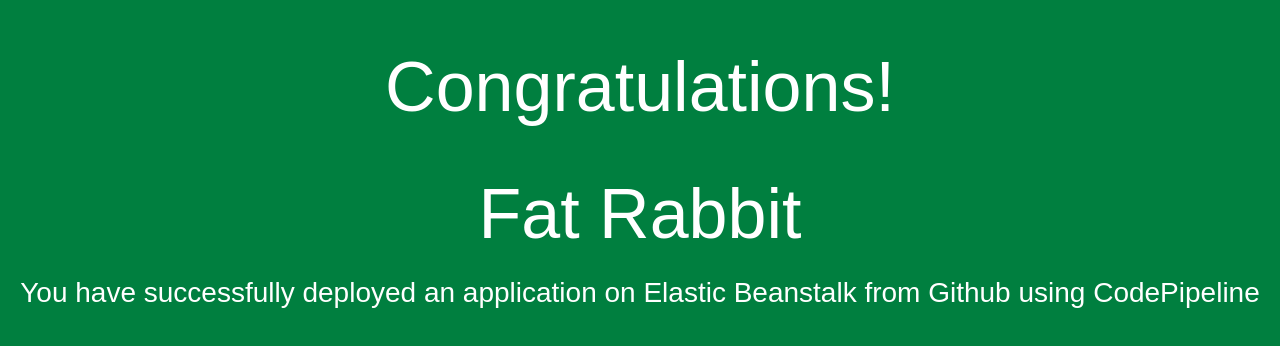
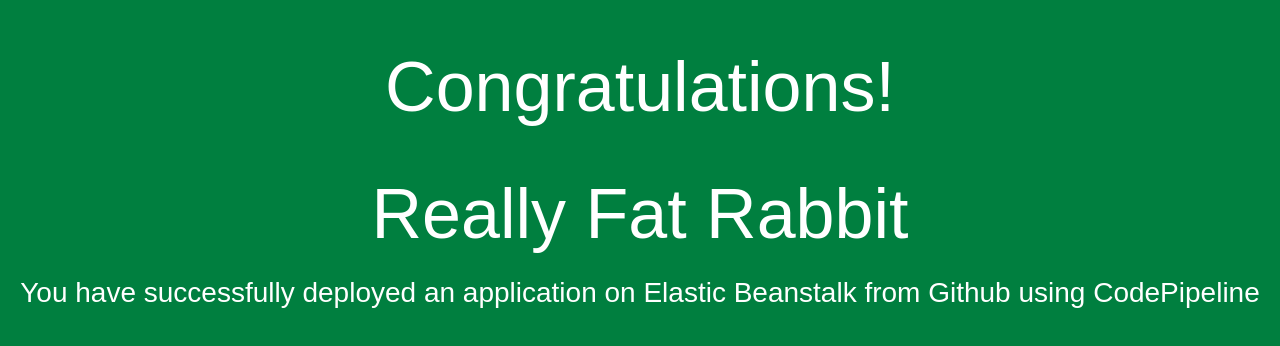
Before and after one commit to yl159-Yiming/static_frontend, a plain HTML site: page index.html in a window 1280 px wide. Drawn offline with Linux system fonts and the light colour scheme.

Commit message:
Update index.html

```diff
--- a/index.html
+++ b/index.html
@@ -12,7 +12,7 @@
 <body>
   <div align="center">
     <h1>Congratulations!</h1>
-    <h1>Fat Rabbit</h1>
+    <h1>Really Fat Rabbit</h1>
     <h2>You have successfully deployed an application on Elastic Beanstalk from Github using CodePipeline </h2>
     <p></p>
   </div>
```
